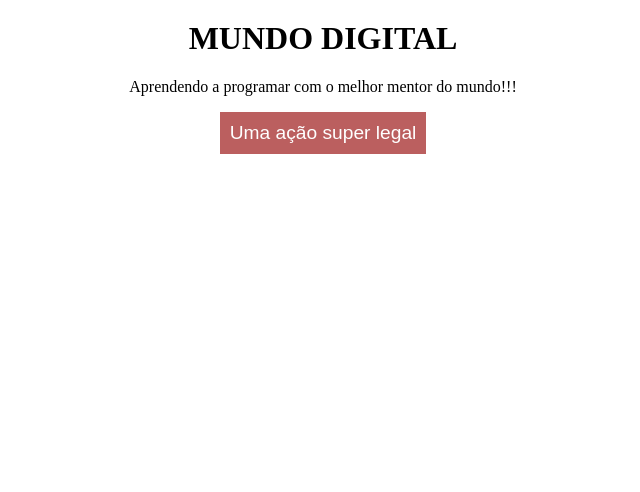
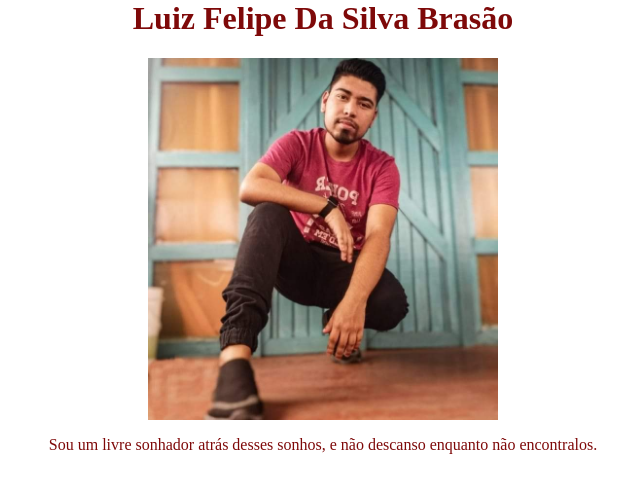
Before and after one commit to FelipeBrasao20/FelipeBrasao20, a plain HTML site: page index.html in a window 1280 px wide. Shown: the whole page, without its empty margins (317-957 px from the left). Drawn offline with Linux system fonts and the light colour scheme.

Commit message:
luiz feipe

```diff
--- a/index.html
+++ b/index.html
@@ -1,15 +1,13 @@
 <html>
 
 <head>
-    <title>imc do Felipe</title>
+    <title>Luiz Felipe</title>
     <link rel="stylesheet" href="styles.css">
 </head>
 
 <body>
-    <h1>Mundo digital</h1>
-    <p>Aprendendo a programar com o melhor mentor do mundo!!!</p>
-    <button onclick="sayHello()">Uma ação super legal</button>
-    <script src="index.js"></script>
-</body>
+    <h1> Luiz Felipe Da Silva Brasão</h1>
 
-</html>
+     <img src="photofelipe.jpg" alt="" srcset="" width="350px">
+
+     <p>Sou um livre sonhador atrás desses sonhos, e não descanso enquanto não encontralos.</p>
--- a/index.js
+++ /dev/null
@@ -1,3 +0,0 @@
-function sayHello() {
-    alert('Seja bem vindo, Felipe')
-}
--- a/styles.css
+++ b/styles.css
@@ -2,23 +2,6 @@ html, body {
    min-height: 100vh;
    margin: 0;
    padding: 0;
-   text-align: center;
+   text-align:center;
+   color: rgb(126, 9, 9);
 }
-
-body h1 {
-    padding-top: 20px;
-    text-transform: uppercase;
-}
-
-button {
-    background-color: brown;
-    padding: 10px;
-    font-size: 1.2rem;
-    color: white;
-    border: none;
-    opacity: .75;
-}
-
-button:hover {
-    opacity: 1;
-}
```
Also changed, not shown: photofelipe.jpg (added).
